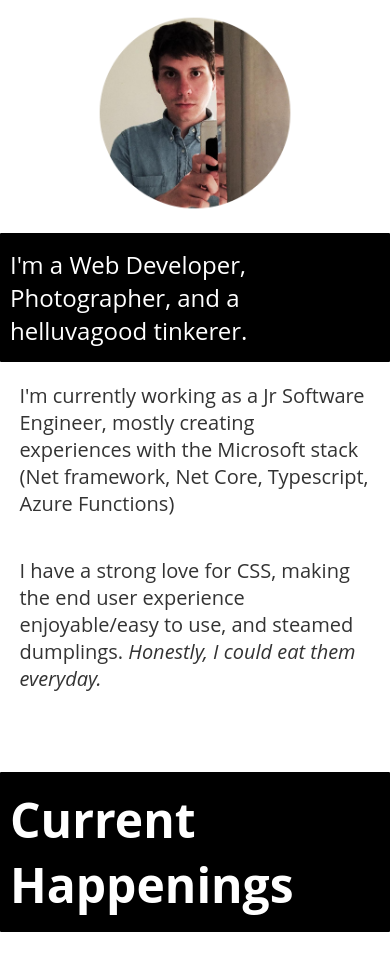
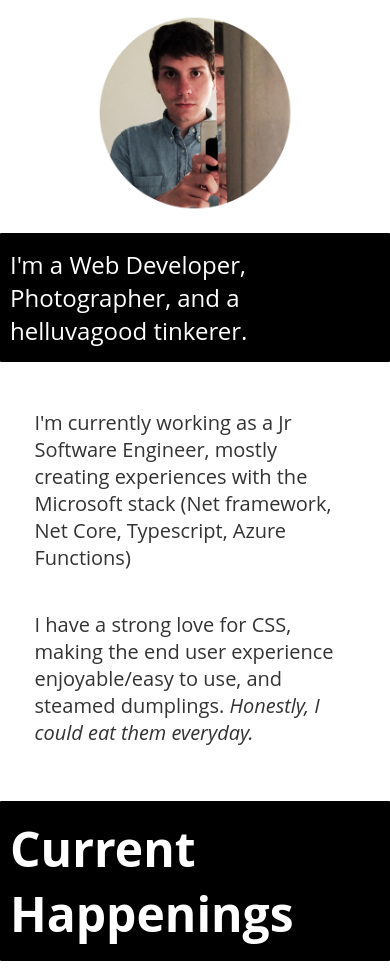
Before and after one commit to MichaelWiedinmyer/MichaelWiedinmyer.github.io, a plain HTML site: page index.html in a window 390 px wide. Shown: the part 122-1100 px from the top of the page. Drawn offline with Linux system fonts and the light colour scheme.

Commit message:
Formatting

```diff
--- a/style.css
+++ b/style.css
@@ -101,7 +101,7 @@ h1 {
     padding-right: 10px;
     padding-left: 10px;
     border-radius: 1px;
-    margin-bottom: 0;
+    margin: 0;
 }
 
 #itme {
@@ -250,6 +250,8 @@ footer {
         grid-template-columns: 1fr;
         margin-left: 5%;
         margin-right: 5%;
+        margin-top: 12px;
+        padding: 15px;
     }
 
     #intro-splash {
```
